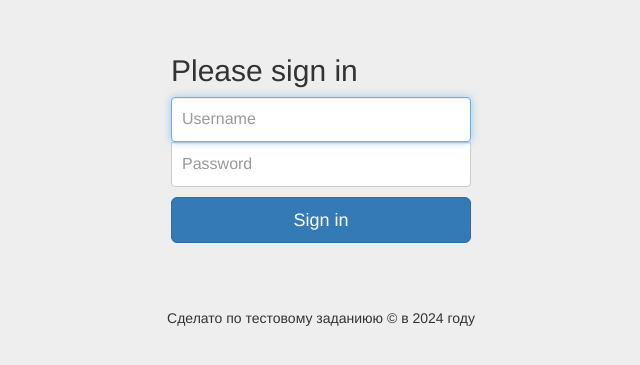
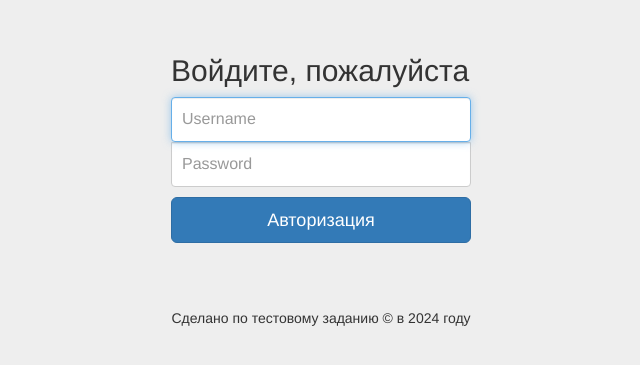
Before and after one commit to SuNRiZs/php-test, a PHP site: page / in a window 1280 px wide. Shown: the part 51-416 px from the top of the page, without its empty margins (319-959 px from the left). Run offline with PHP 8.4, Linux system fonts and the light colour scheme; some libraries are stand-ins or nearby versions.

Commit message:
тест2

```diff
--- a/src/includes/_footer.php
+++ b/src/includes/_footer.php
@@ -1,7 +1,7 @@
 <footer>
             <div class="row">
                 <div class="col-lg-12 text-center">
-                    <p>Сделато по тестовому заданиюю &copy;  в 2024 году </p>
+                    <p>Сделано по тестовому заданию &copy;  в 2024 году </p>
                 </div>
             </div>
         </footer>
--- a/src/index.php
+++ b/src/index.php
@@ -5,16 +5,16 @@ include "includes/_header.php";
 ?>
 
 <form class="form-signin">
-    <h2 class="form-signin-heading">Please sign in</h2>
-    <label for="inputEmail" class="sr-only">Username</label>
+    <h2 class="form-signin-heading">Войдите, пожалуйста</h2>
+    <label for="inputEmail" class="sr-only">Логин</label>
     <input type="input" id="username" class="form-control" placeholder="Username" required autofocus>
-    <label for="inputPassword" class="sr-only">Password</label>
+    <label for="inputPassword" class="sr-only">Пароль</label>
     <input type="password" id="password" class="form-control" placeholder="Password" required>
     <div class="checkbox">
 
     </div>
     <input type="hidden" id="nextURL" class="form-control" value=<?=Gallery_Page_Link ?>>
-    <button class="btn btn-lg btn-primary btn-block" id="loginbtn" type="button">Sign in</button>
+    <button class="btn btn-lg btn-primary btn-block" id="loginbtn" type="button">Авторизация</button>
 
     <div id="loader text-center"></div>
 </form>
```
